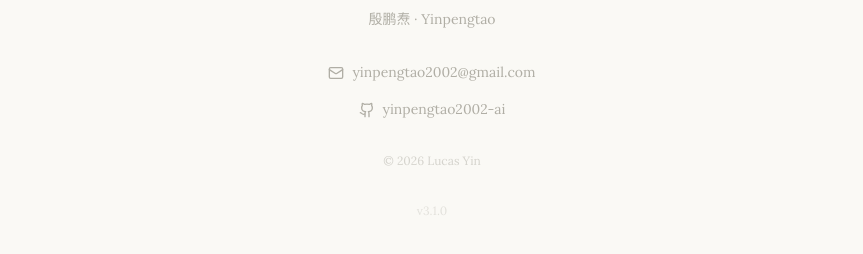
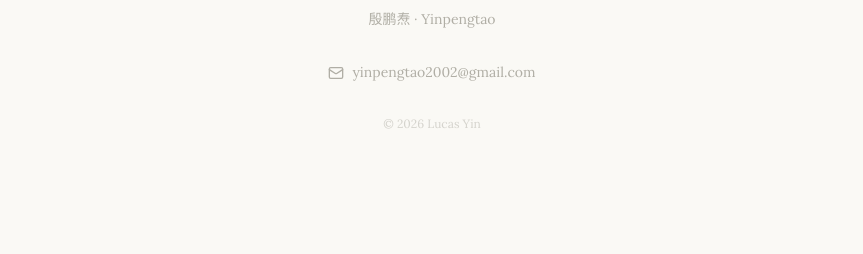
Before and after one commit to yinpengtao2002-ai/yinpengtao2002-ai.github.io, a Next.js app: page / in a window 1280 px wide. Shown: the part 3306-3560 px from the top of the page, without its empty margins (208-1071 px from the left). After the commit the page ends 3519 px from the top, so only its background shows below. Built offline with nearby package versions, Linux system fonts and the light colour scheme.

Commit message:
fix: remove GitHub link and version number from footer
Keep footer clean with just name, email, and copyright.

https://claude.ai/code/session_018SuUCHNKuQACREyvQ6WBRD

```diff
--- a/src/app/page.tsx
+++ b/src/app/page.tsx
@@ -6,11 +6,7 @@ import { siteConfig } from "@/lib/config/site";
 import { sections } from "@/lib/data/sections";
 import { aiContent, financeContent } from "@/lib/data/generated/content";
 import Link from "next/link";
-import {
-  ArrowRight,
-  Github,
-  Mail,
-} from "lucide-react";
+import { ArrowRight, Mail } from "lucide-react";
 
 /* Scroll-down arrow that links to the next section */
 function ScrollArrow({ targetId }: { targetId: string }) {
@@ -403,7 +399,6 @@ export default function Home() {
             </p>
           </div>
 
-          <div style={{ display: "flex", flexDirection: "column", alignItems: "center", gap: "1rem" }}>
           <div style={{ display: "flex", alignItems: "center", gap: "0.5rem" }}>
             <Mail style={{ width: 16, height: 16, color: "var(--muted)" }} />
             <a
@@ -418,31 +413,9 @@ export default function Home() {
               {siteConfig.links?.email}
             </a>
           </div>
-            {siteConfig.links?.github && (
-              <div style={{ display: "flex", alignItems: "center", gap: "0.5rem" }}>
-                <Github style={{ width: 16, height: 16, color: "var(--muted)" }} />
-                <a
-                  href={siteConfig.links.github}
-                  target="_blank"
-                  rel="noopener noreferrer"
-                  style={{
-                    fontSize: "0.875rem",
-                    color: "var(--muted)",
-                    textDecoration: "none",
-                    transition: "color 0.3s ease",
-                  }}
-                >
-                  {siteConfig.links.github.replace("https://github.com/", "")}
-                </a>
-              </div>
-            )}
-          </div>
 
           <p style={{ fontSize: "0.75rem", color: "var(--muted)", opacity: 0.5 }}>
             &copy; {new Date().getFullYear()} {siteConfig.name}
-          </p>
-          <p style={{ fontSize: "0.75rem", color: "var(--muted)", opacity: 0.3 }}>
-            v3.1.0
           </p>
         </div>
       </section>
```
Lines whose indentation alone changed are shown as unchanged.
